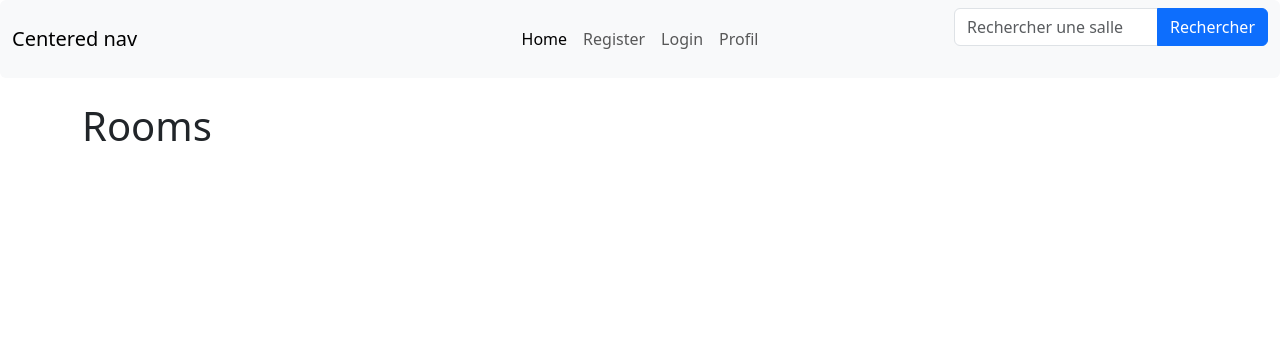
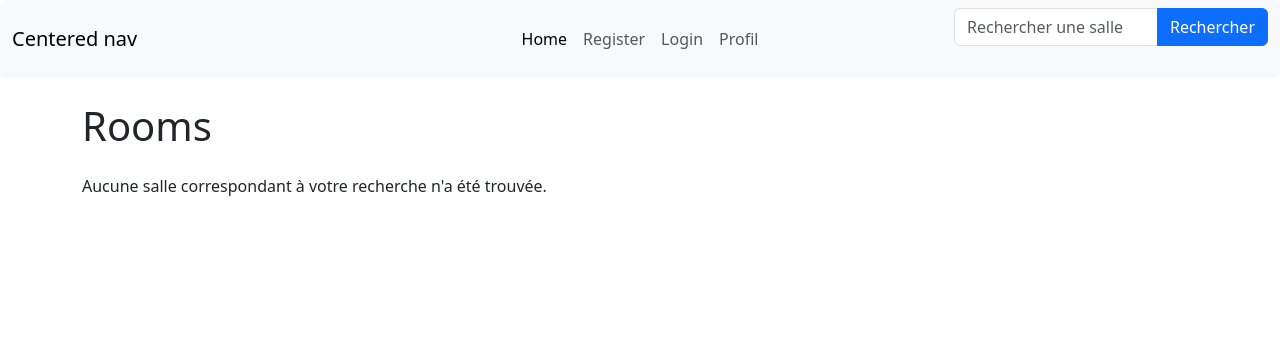
Before and after one commit to Yankhoba92/SpaceTrackr, a Symfony app: template templates/home/index.html.twig in a window 1280 px wide. Shown: the top 338 px of the page. Run offline with Twig, Linux system fonts and the light colour scheme; the template is opened without the code that fills it, so the values that code supplies are empty; some libraries are stand-ins or nearby versions.

Commit message:
🚸 message s'il n'ya pas de salle trouver

```diff
--- a/templates/home/index.html.twig
+++ b/templates/home/index.html.twig
@@ -9,6 +9,9 @@
 		<h1 class="mt-4 mb-4">Rooms</h1>
 
 		<div class="row">
+		 {% if rooms is empty %}
+                <p>Aucune salle correspondant à votre recherche n'a été trouvée.</p>
+            {% else %}
 			{% for room in rooms %}
 				<div class="col-md-4 mb-4">
 					<a href="{{ path('app_room', {'id': room.id}) }}" class="text-decoration-none">
@@ -25,6 +28,7 @@
 					</a>
 				</div>
 			{% endfor %}
+			{% endif %}
 		</div>
 	</div>
 {% endblock %}
```
